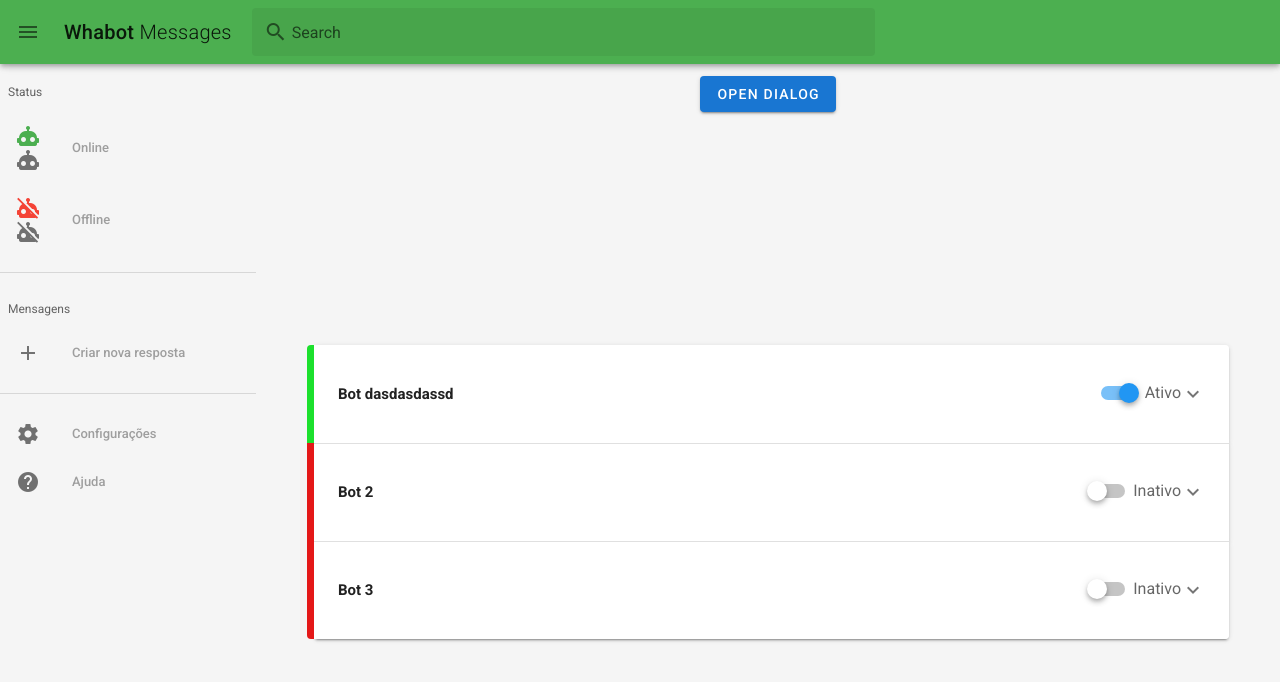
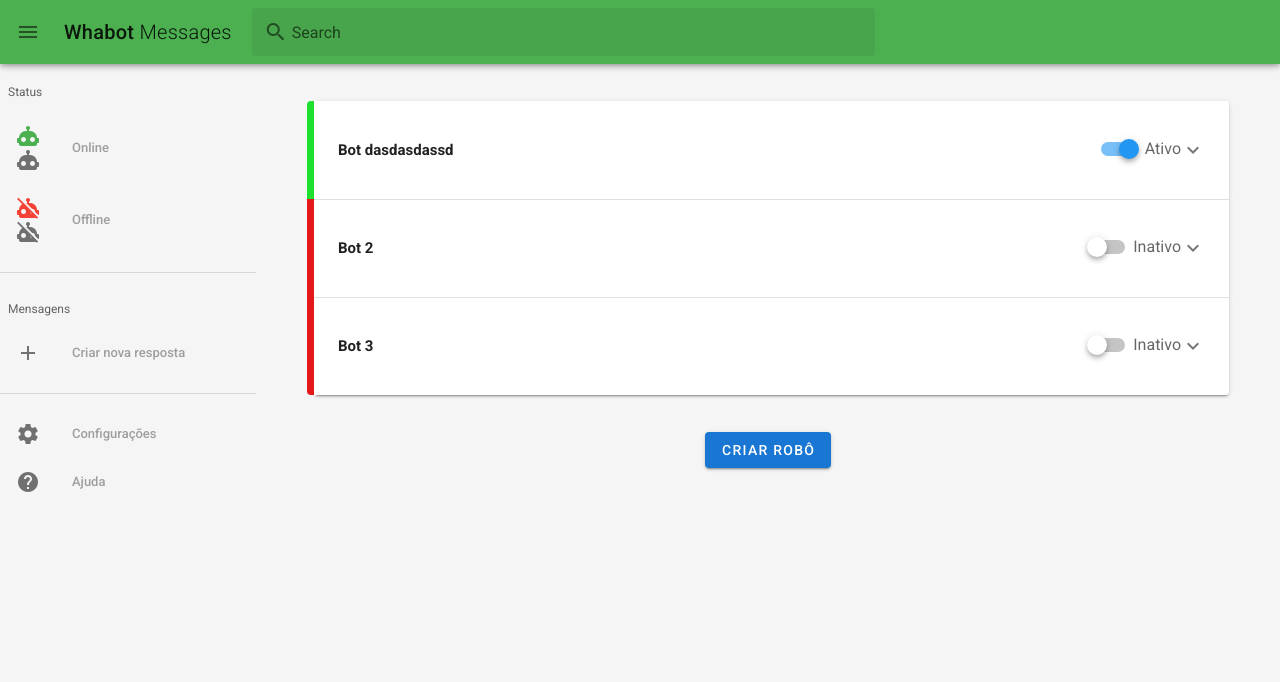
Before and after one commit to sahev/whabot-web, a Vue app: page / in a window 1280 px wide. Shown: the top 682 px of the page. Built offline with nearby package versions, Linux system fonts and the light colour scheme.

Commit message:
update new bot

```diff
--- a/src/App.vue
+++ b/src/App.vue
@@ -26,7 +26,7 @@
         >
           <v-list dense class="grey lighten-4">
             <template v-for="(item, i) in items">
-              <v-row v-if="item.heading" :key="i" >
+              <v-row v-if="item.heading" :key="i">
                 <v-col cols="6">
                   <v-subheader v-if="item.heading">
                     {{ item.heading }}
@@ -41,8 +41,12 @@
               ></v-divider>
               <v-list-item v-else :key="i" link>
                 <v-list-item-action>
-                  <v-icon v-if="item.text === 'Online'" color="green">{{ item.icon }}</v-icon>
-                  <v-icon v-else-if="item.text === 'Offline'" color="red">{{ item.icon }}</v-icon>
+                  <v-icon v-if="item.text === 'Online'" color="green">{{
+                    item.icon
+                  }}</v-icon>
+                  <v-icon v-else-if="item.text === 'Offline'" color="red">{{
+                    item.icon
+                  }}</v-icon>
                   <v-icon>{{ item.icon }}</v-icon>
                 </v-list-item-action>
                 <v-list-item-content>
@@ -55,22 +59,29 @@
           </v-list>
         </v-navigation-drawer>
 
-        <v-main>
-          <v-container fluid class="grey lighten-4">
-            <v-row justify="center" >
-              <v-col class="shrink">
-                <bots />
-              </v-col>
-            </v-row>
-          </v-container>
+        <v-main class="grey lighten-4 ">
+          <v-col sm="12"> </v-col>
 
-          <v-container fluid class="grey lighten-4 fill-height">
-            <v-row justify="center">
-              <v-col >
-                <messages />
-              </v-col>
-            </v-row>
-          </v-container>
+          <v-col sm="12">
+            <v-container fluid>
+              <v-row justify="center">
+                <v-col>
+                  <messages />
+                </v-col>
+              </v-row>
+            </v-container>
+          </v-col>
+
+          <v-col sm="12">
+            <v-container fluid>
+              <v-row justify="center">
+                <v-col class="shrink">
+                  <bots />
+                </v-col>
+              </v-row>
+            </v-container>
+          </v-col>
+
         </v-main>
       </v-app>
     </v-app>
@@ -79,15 +90,14 @@
 
 <script>
 import bots from "./components/bots";
-import messages from "./components/messages"
+import messages from "./components/messages";
 
 export default {
   components: {
     bots,
     messages,
   },
-  props: {
-  },
+  props: {},
   data() {
     return {
       drawer: null,
--- a/src/components/bots.vue
+++ b/src/components/bots.vue
@@ -2,7 +2,7 @@
   <v-dialog v-model="dialog" persistent max-width="600px">
     <template v-slot:activator="{ on, attrs }">
       <v-btn color="primary" dark v-bind="attrs" v-on="on">
-        Open Dialog
+        Criar Robô
       </v-btn>
     </template>
     <v-card>
```
